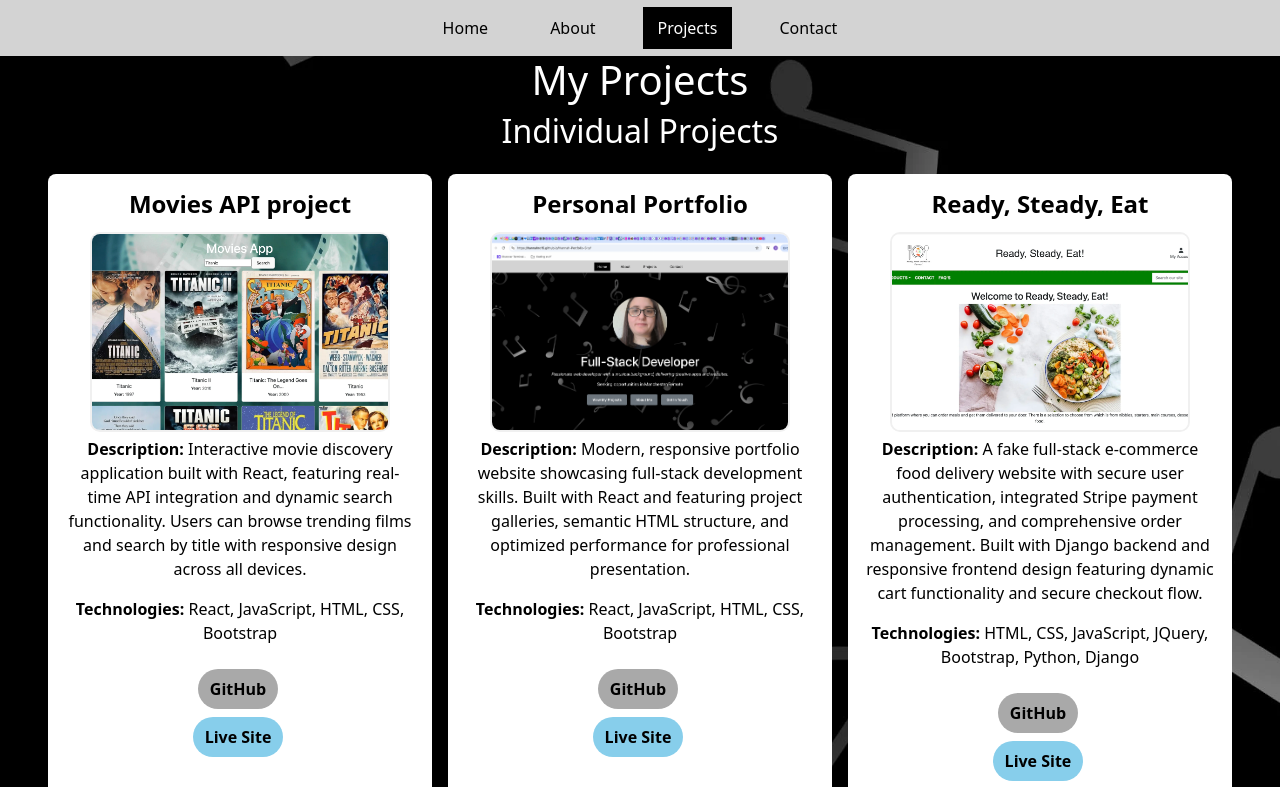
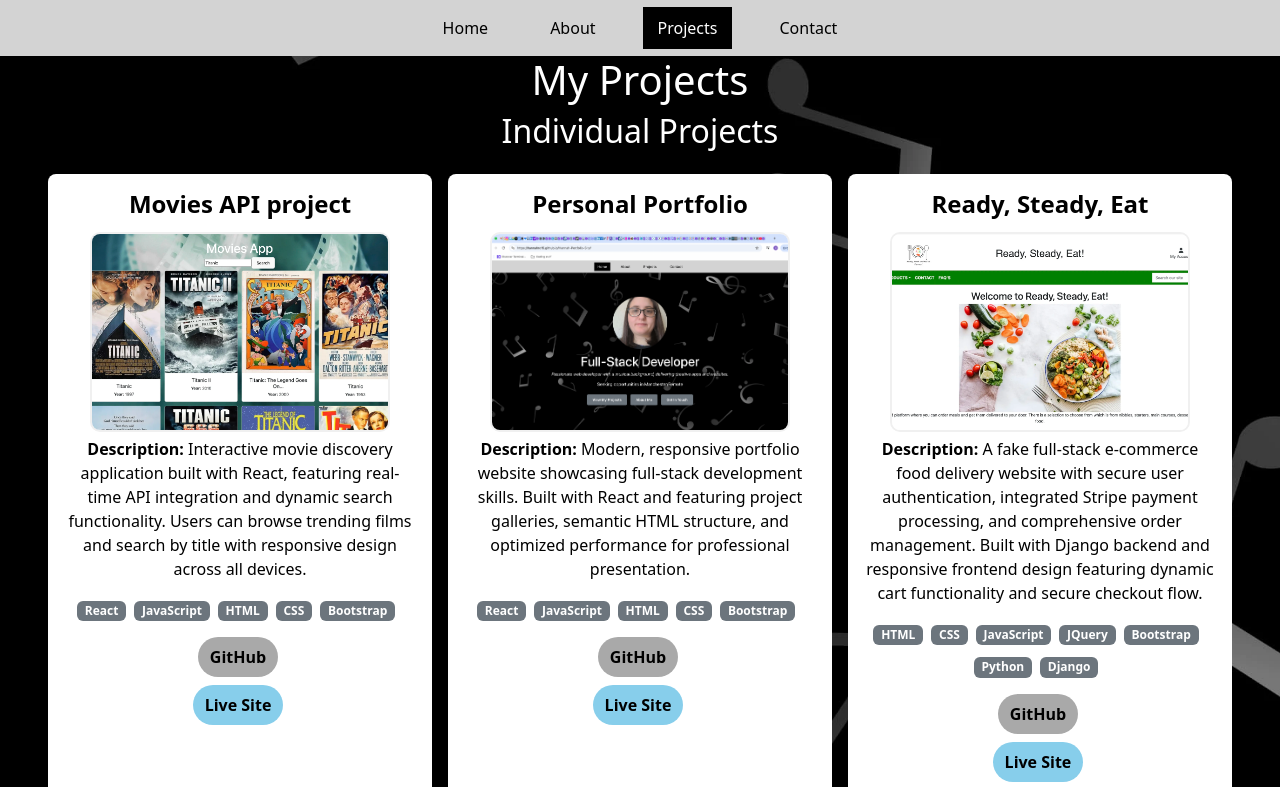
Before and after one commit to hannahro15/Hannah-Portfolio-Site, a React (Create React App) app: page /Hannah-Portfolio-Site/projects in a window 1280 px wide. Shown: the top 787 px of the page. Built offline with nearby package versions, Linux system fonts and the light colour scheme.

Commit message:
Add pills to the tech icons

```diff
--- a/src/components/ProjectCard/ProjectCard.js
+++ b/src/components/ProjectCard/ProjectCard.js
@@ -5,10 +5,16 @@ function ProjectCard({ project }) {
         <div className="project-card text-center">
             <h3 id='project-title'><strong>{project.title}</strong></h3>
             {project.image && (
-                <img src={project.image} alt={project.title} className="project-image" />
+                <img src={project.image} alt={`Screenshot of ${project.title}`} className="project-image" />
             )}
             <p><strong>Description: </strong>{project.description}</p>
-            <p><strong>Technologies: </strong>{project.technologies}</p>
+             <div className="tech-badges">
+                    {project.technologies.map((tech, index) => (
+                        <span key={index} className="badge bg-secondary me-2 mb-2">
+                            {tech.replace(',', '').trim()}
+                        </span>
+                    ))}
+            </div>
             <a className="github-link" href={project.github} target="_blank" rel="noreferrer">GitHub</a>
             <br />
             <a className="live-site-link" href={project.demo} target="_blank" rel="noreferrer">Live Site</a>
```
